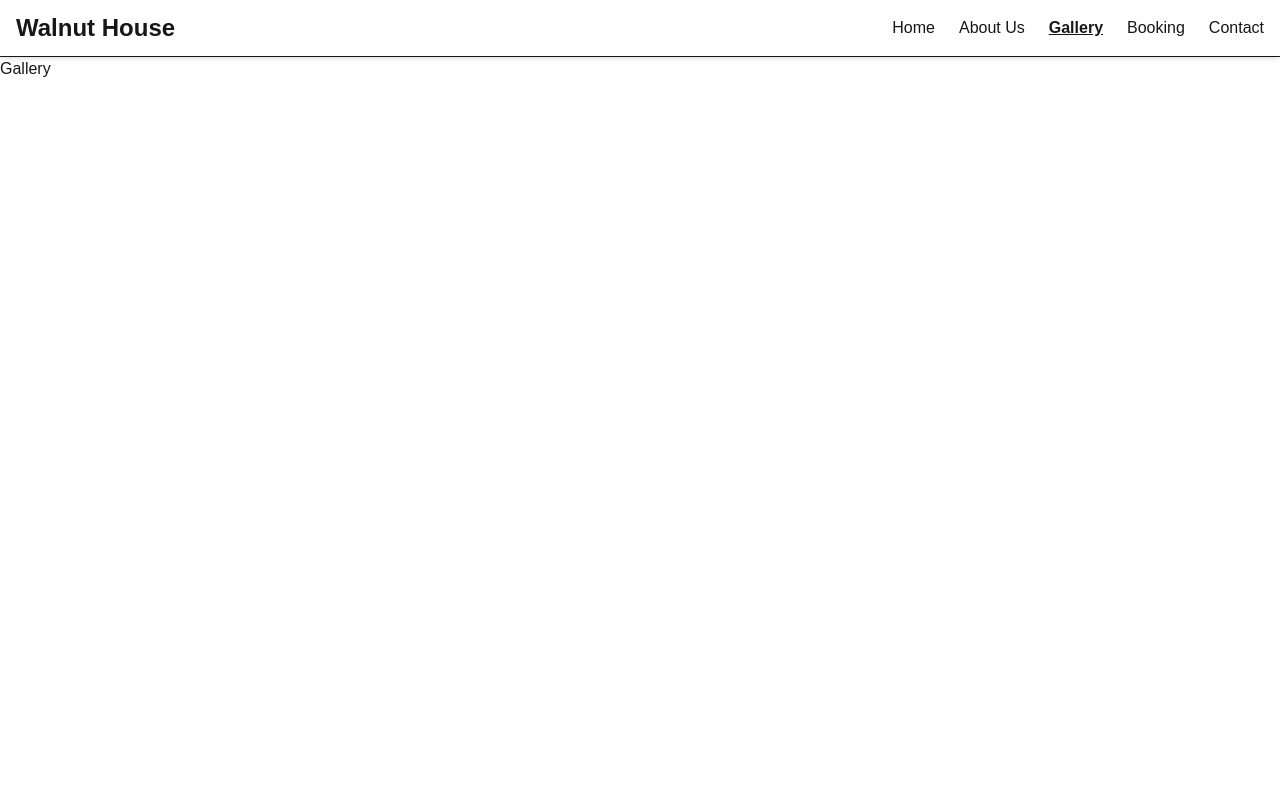
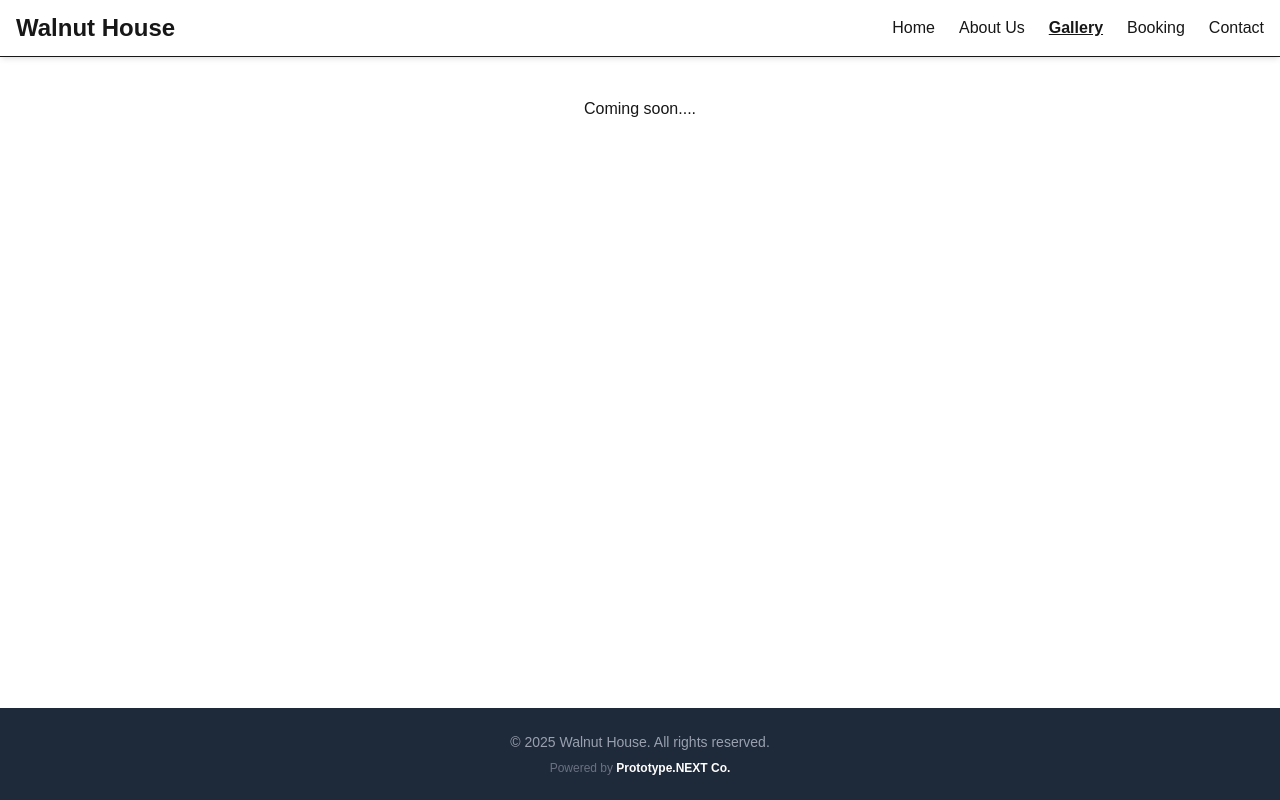
Before and after one commit to Natasa90/walnut_next, a Next.js app: page /gallery in a window 1280 px wide. Built offline with nearby package versions, Linux system fonts and the light colour scheme.

Commit message:
added Footer and styled layout

```diff
--- /dev/null
+++ b/src/components/Footer/Footer.tsx
@@ -0,0 +1,15 @@
+export const Footer = () => {
+    return (
+        <footer className="bg-gray-800 text-white py-6">
+            <div className="text-center text-sm text-gray-400">
+                <p>&copy; 2025 Walnut House. All rights reserved.</p>
+                <p className="mt-2 text-gray-500 text-xs">
+                    Powered by{" "}
+                    <span className="font-semibold text-white">
+                        Prototype.NEXT Co.
+                    </span>
+                </p>
+            </div>
+        </footer>
+    );
+};
--- /dev/null
+++ b/src/components/Footer/index.tsx
@@ -0,0 +1 @@
+export * from './Footer';
--- a/src/components/HomeWelcome/HomeWelcome.tsx
+++ b/src/components/HomeWelcome/HomeWelcome.tsx
@@ -7,7 +7,7 @@ export const HomeWelcome = () => {
     };
     return (
         <div
-            className="relative bg-cover bg-center h-[80vh] flex items-center justify-center text-center"
+            className="relative bg-cover bg-center h-[83vh] flex items-center justify-center text-center"
             style={{ backgroundImage: "url('/images/home-cover.jpeg')" }}
         >
             <div className="p-8 text-white max-w-xl">
--- a/src/pages/_app.tsx
+++ b/src/pages/_app.tsx
@@ -1,12 +1,16 @@
 import "@/styles/globals.css";
 import type { AppProps } from "next/app";
 import { Navbar } from "@/components/Navbar";
+import { Footer } from "@/components/Footer";
 
 export default function App({ Component, pageProps }: AppProps) {
-		return (
-        <>
-					<Navbar />
-        	<Component {...pageProps} />
-        </>
+    return (
+        <div className="min-h-screen flex flex-col">
+            <Navbar />
+            <main className="flex-1">
+                <Component {...pageProps} />
+            </main>
+            <Footer />
+        </div>
     );
 }
--- a/src/pages/gallery.tsx
+++ b/src/pages/gallery.tsx
@@ -1,7 +1,7 @@
 const GalleryPage = () => {
     return (
-        <div className="border-t">
-            <h1>Gallery </h1>
+        <div className="border-t text-center pt-10">
+            <h1>Coming soon.... </h1>
         </div>
     );
 };
```
